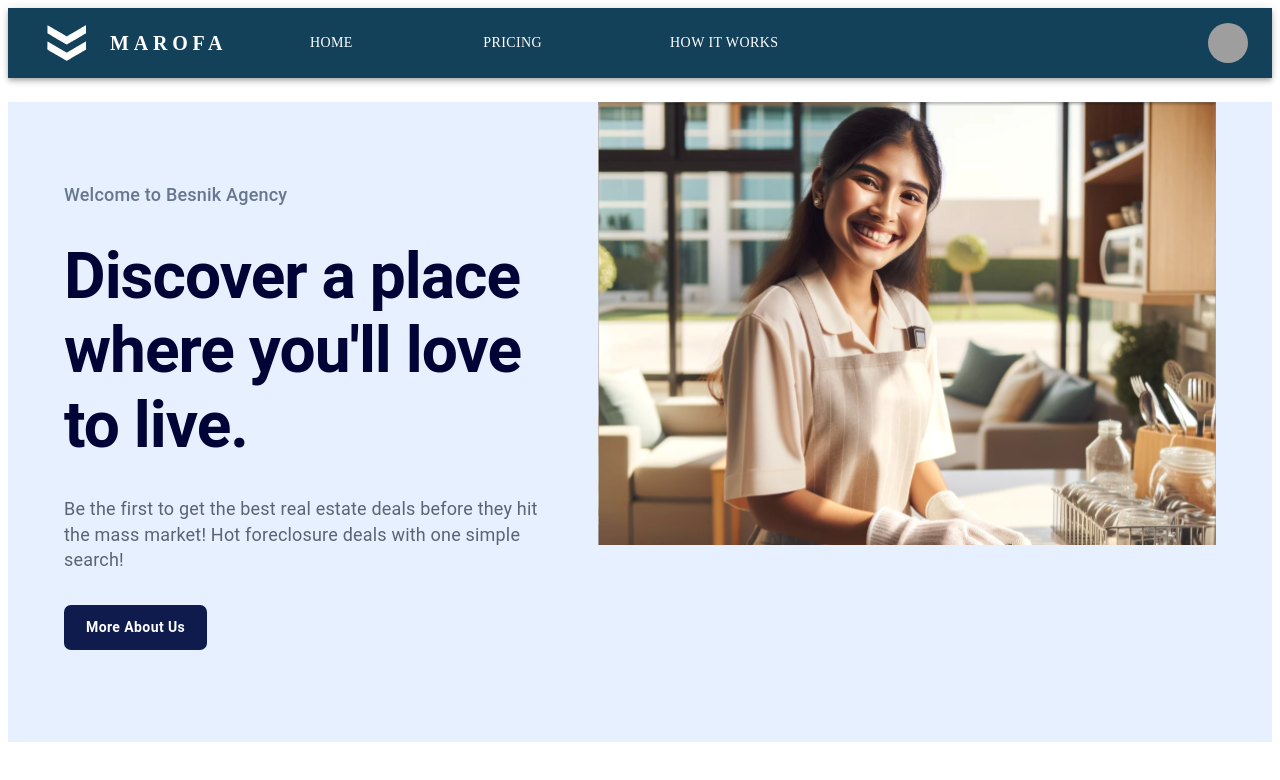
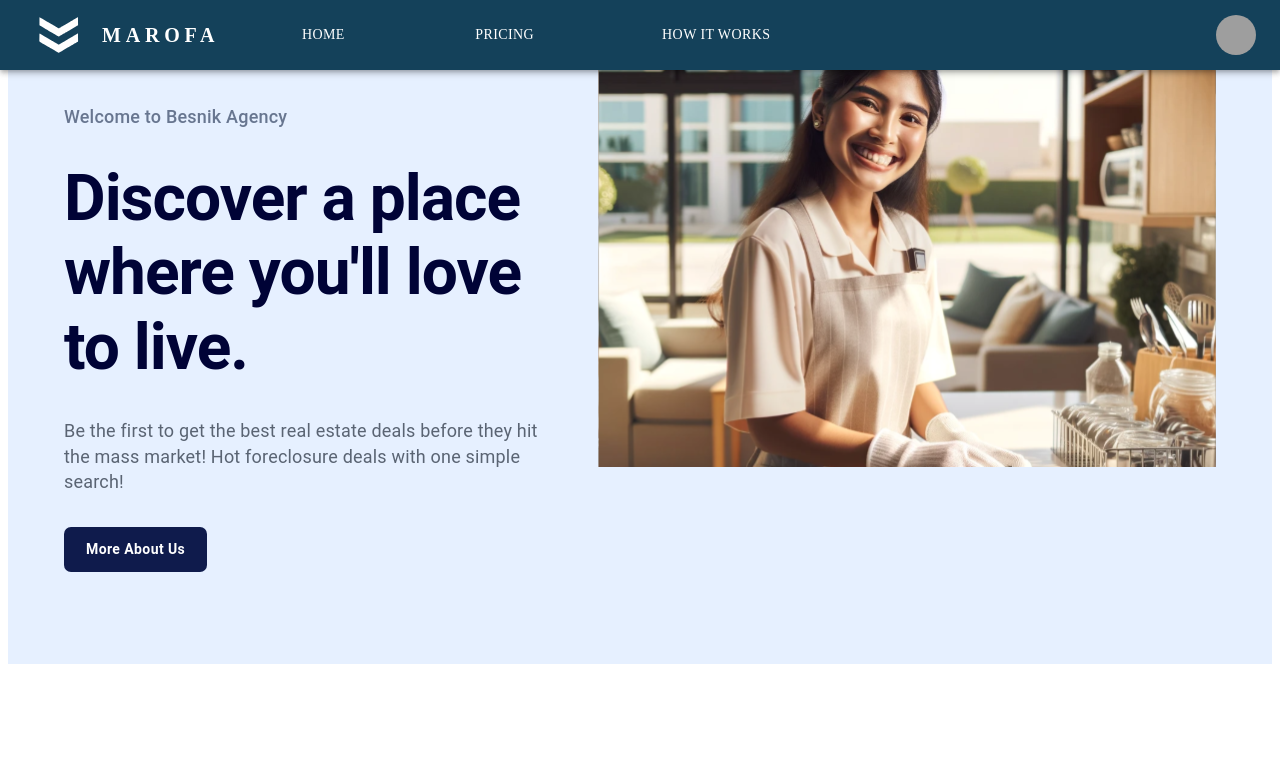
Before and after one commit to HriGrit/Marofa, a React (Vite) app in the folder client/: page / in a window 1280 px wide. Shown: the top 780 px of the page. Built offline with nearby package versions, Linux system fonts and the light colour scheme; grey boxes are pictures that could not be loaded; a web font is replaced by a local one.

Commit message:
nav fixed

```diff
--- a/client/src/components/Hero/Hero.jsx
+++ b/client/src/components/Hero/Hero.jsx
@@ -28,9 +28,9 @@ const Hero = () => {
   }));
 
   return (
-    <Box sx={{ backgroundColor: "#E6F0FF", minHeight: "80vh" }}>
+    <Box ml="0" mr="0" sx={{ backgroundColor: "#E6F0FF", minHeight: "80vh" }}>
       <Container>
-        <CustomBox>
+        <CustomBox >
           <Box sx={{ flex: "1" }}>
             <Typography
               variant="body2"
@@ -40,6 +40,7 @@ const Hero = () => {
                 fontWeight: "500",
                 mt: 10,
                 mb: 4,
+
               }}
             >
               Welcome to Besnik Agency
--- a/client/src/components/Navbar/navbar.jsx
+++ b/client/src/components/Navbar/navbar.jsx
@@ -39,7 +39,7 @@ function Navbar() {
     };
 
     return (
-        <AppBar position="static" sx={{ backgroundColor: "#14415a" }}>
+        <AppBar position="fixed" sx={{ backgroundColor: "#14415a" }}>
             <Container maxWidth="xl">
                 <Toolbar disableGutters>
                     <Logo sx={{ display: { xs: 'none', md: 'flex' }, mr: 1 }} />
```
